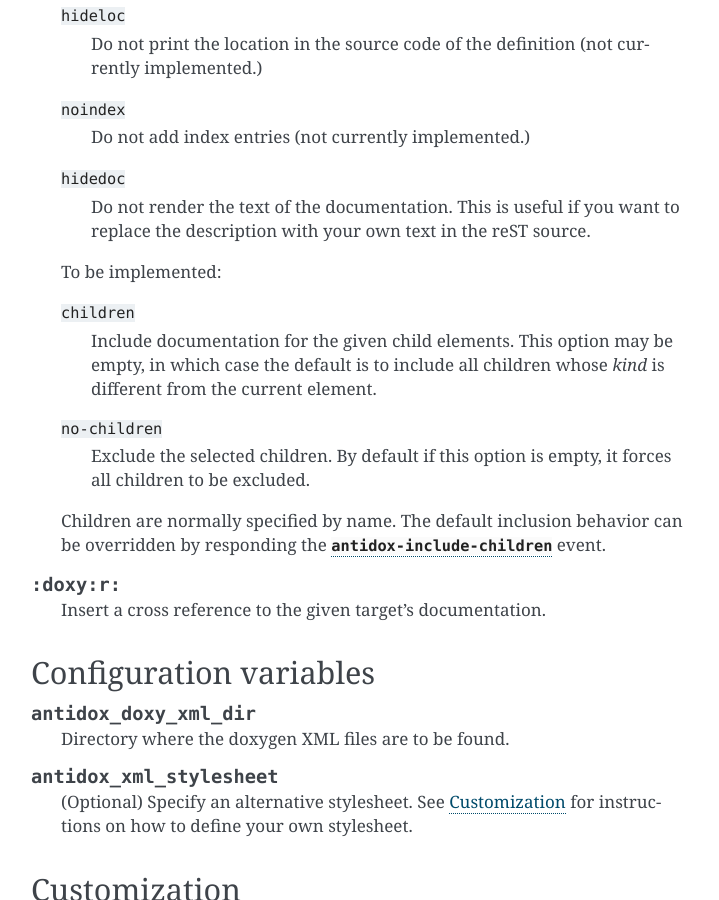
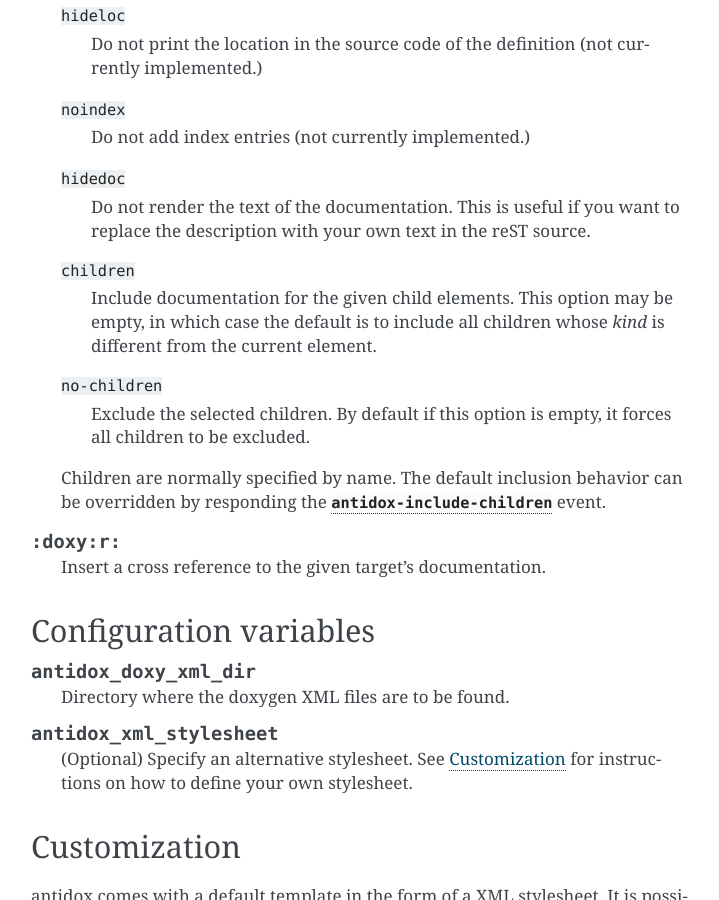
Before and after one commit to jcarrano/antidox, a Sphinx documentation site: the page built from doc/source/guide.rst, in a window 1280 px wide and 900 px high, scrolled down 1667 px. Shown: the whole window, without its empty margins (389-1108 px from the left). Built offline with Sphinx 7.4.7, drawn with Linux system fonts in a browser that asks for light colours.

Commit message:
Remove the not-implemented message for :children:.
It is implemented.

```diff
--- a/doc/source/guide.rst
+++ b/doc/source/guide.rst
@@ -85,8 +85,6 @@ Directives and roles are contained in an `doxy` domain.
     Do not render the text of the documentation. This is useful if you want
     to replace the description with your own text in the reST source.
 
-  To be implemented:
-
   .. _children-option:
 
   ``children``
```
